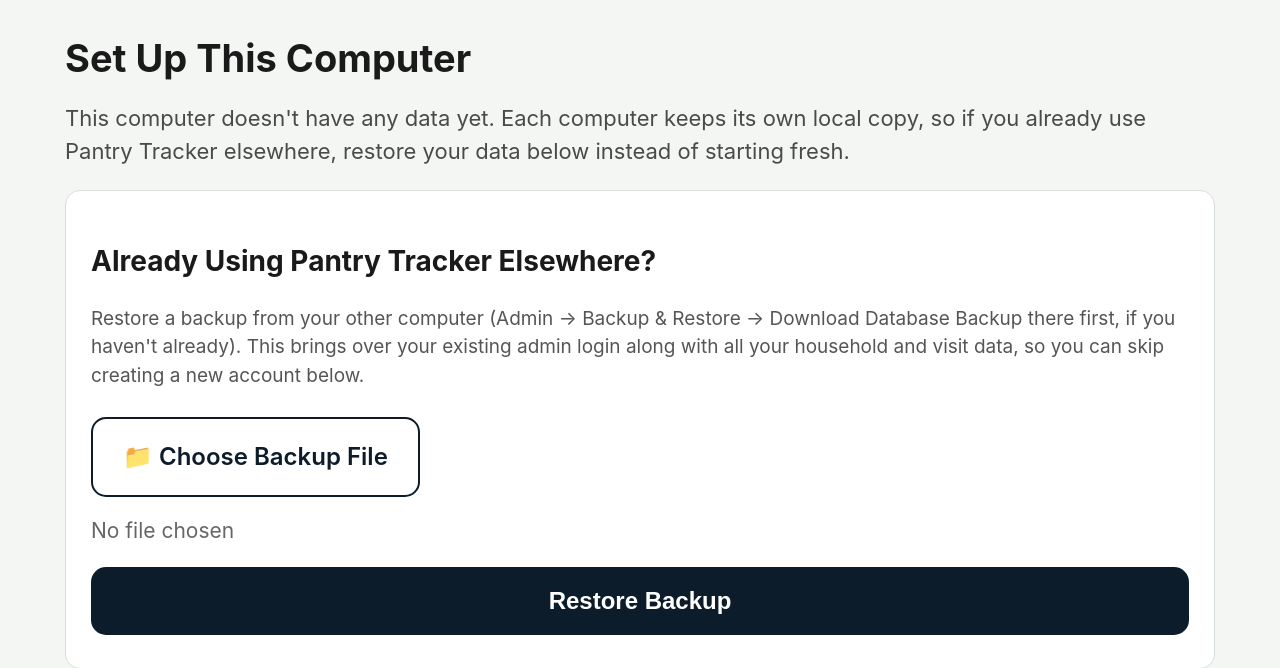
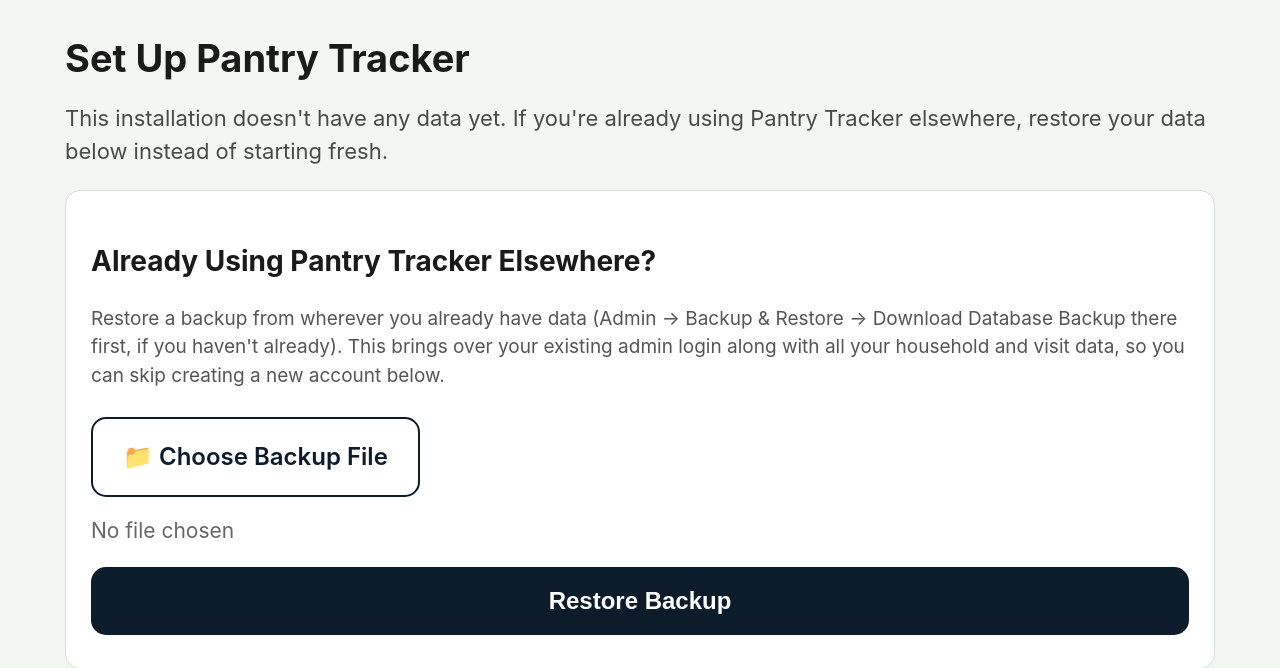
Before and after one commit to BrockLalla/jubilant-octo-sniffle, a Flask app: page /admin/setup in a window 1280 px wide. Shown: the part 95-763 px from the top of the page. Run offline with Flask 3, Linux system fonts and the light colour scheme; parts of the project's set-up code (start-up, migrations or seed data) failed here and were passed over.

Commit message:
Fix misleading "each computer keeps its own local copy" wording on setup page
Now that this runs as a shared cloud deployment, the old per-computer
framing was confusing anyone landing on /admin/setup for the first time.

```diff
--- a/templates/admin/setup.html
+++ b/templates/admin/setup.html
@@ -1,18 +1,18 @@
 {% extends "base.html" %}
 {% block title %}Admin Setup{% endblock %}
 {% block content %}
-  <h1>Set Up This Computer</h1>
+  <h1>Set Up Pantry Tracker</h1>
   <p class="subtitle">
-    This computer doesn't have any data yet. Each computer keeps its own local copy, so if you already
-    use Pantry Tracker elsewhere, restore your data below instead of starting fresh.
+    This installation doesn't have any data yet. If you're already using Pantry Tracker elsewhere,
+    restore your data below instead of starting fresh.
   </p>
 
   <div class="card">
     <h2>Already Using Pantry Tracker Elsewhere?</h2>
     <p class="hint">
-      Restore a backup from your other computer (Admin &rarr; Backup &amp; Restore &rarr; Download Database
-      Backup there first, if you haven't already). This brings over your existing admin login along with
-      all your household and visit data, so you can skip creating a new account below.
+      Restore a backup from wherever you already have data (Admin &rarr; Backup &amp; Restore &rarr;
+      Download Database Backup there first, if you haven't already). This brings over your existing admin
+      login along with all your household and visit data, so you can skip creating a new account below.
     </p>
     <form method="post" enctype="multipart/form-data"
           onsubmit="return confirm('This will set up this computer with the uploaded backup. Continue?');">
```
